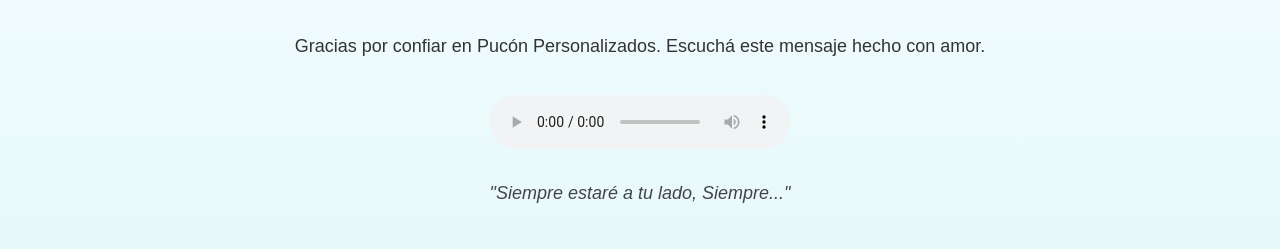
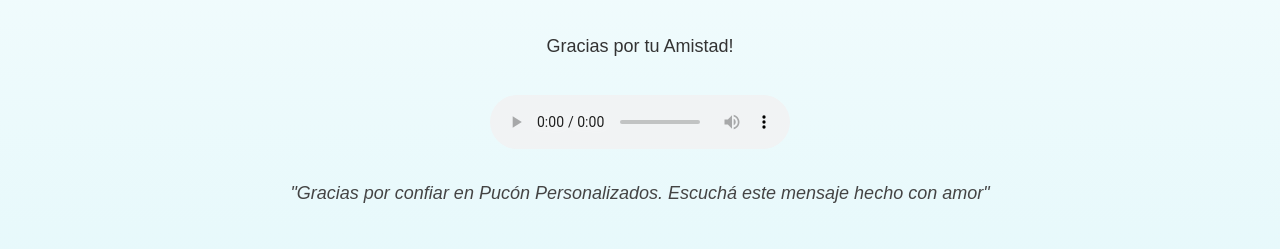
Before and after one commit to 1967-ROB/-595-983-240989, a plain HTML site: page index.html in a window 1280 px wide. Shown: the part 435-684 px from the top of the page. Drawn offline with Linux system fonts and the light colour scheme.

Commit message:
Update index.html

```diff
--- a/index.html
+++ b/index.html
@@ -13,7 +13,7 @@
 
   <!-- 📝 Título y texto -->
   <h1>Un recuerdo que suena al corazón</h1>
-  <p>Gracias por confiar en Pucón Personalizados. Escuchá este mensaje hecho con amor.</p>
+  <p>Gracias por tu Amistad! </p>
 
   <!-- 🎵 Reproductor de audio -->
   <div class="audio-box">
@@ -24,7 +24,7 @@
   </div>
 
   <!-- 💬 Dedicatoria opcional -->
-  <p class="dedicatoria">"Siempre estaré a tu lado, Siempre..."</p>
+  <p class="dedicatoria">"Gracias por confiar en Pucón Personalizados. Escuchá este mensaje hecho con amor"</p>
 
   <!-- 🖼️ Logo al final -->
   <img src="logo.png" alt="Logo Pucón" class="logo" />
```
